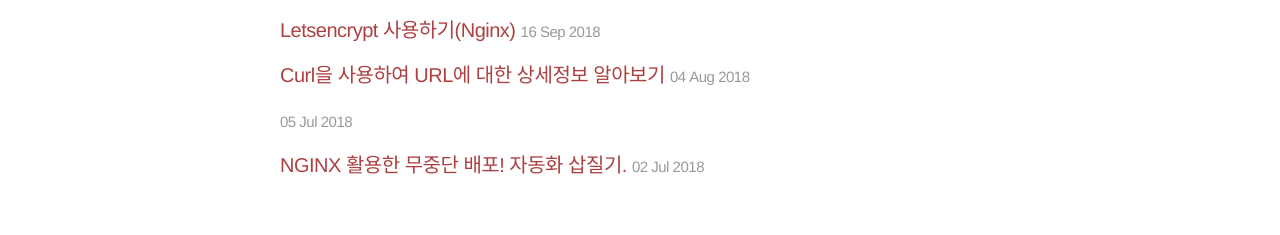
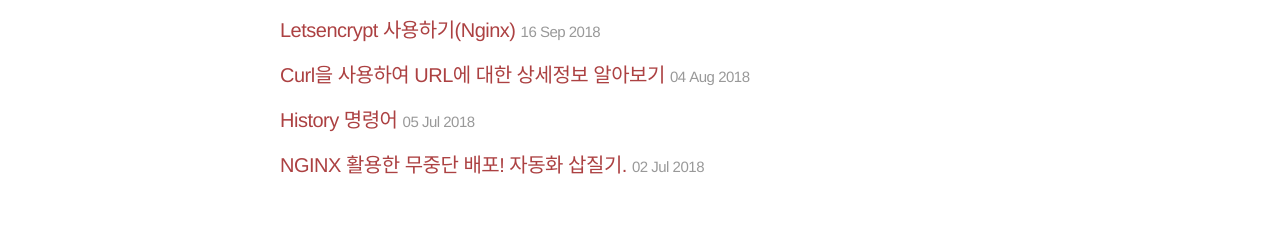
Before and after one commit to akageun/akageun.github.io, a Jekyll site: the page built from _posts/2016-08-13-nginx-install-on-linux.md, in a window 1280 px wide. Shown: the part 1252-1487 px from the top of the page. Built offline with Jekyll 4.4.1, drawn with Linux system fonts in a browser that asks for light colours; some web fonts are replaced; comment, search, counter and statistics services are not loaded.

Commit message:
글 수정

```diff
--- a/_posts/2018-07-05-linux-history-command.md
+++ b/_posts/2018-07-05-linux-history-command.md
@@ -1,6 +1,6 @@
 ---
 layout: post
-title:  ""
+title:  "History 명령어"
 date:   2018-07-05 09:00:00 +0900
 categories:
  - linux
```
